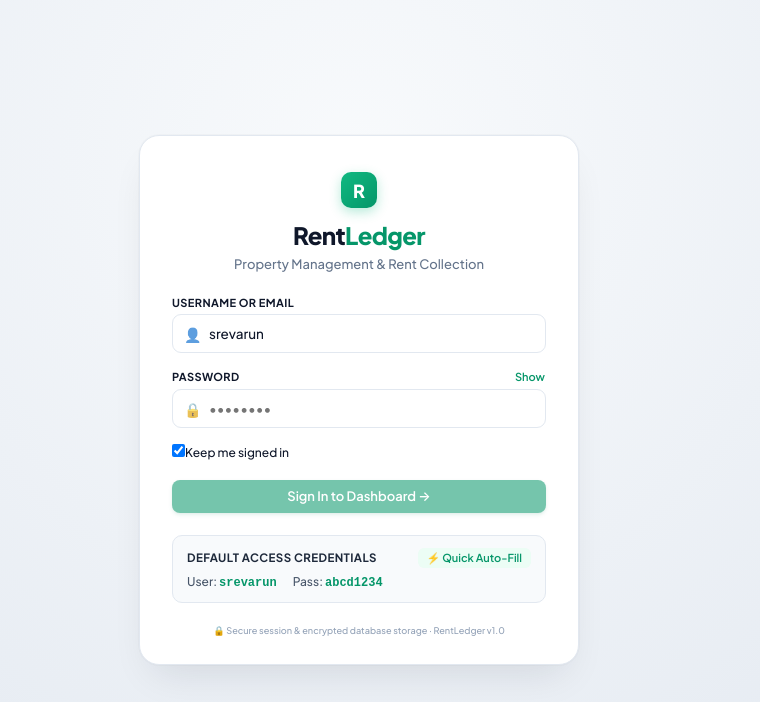
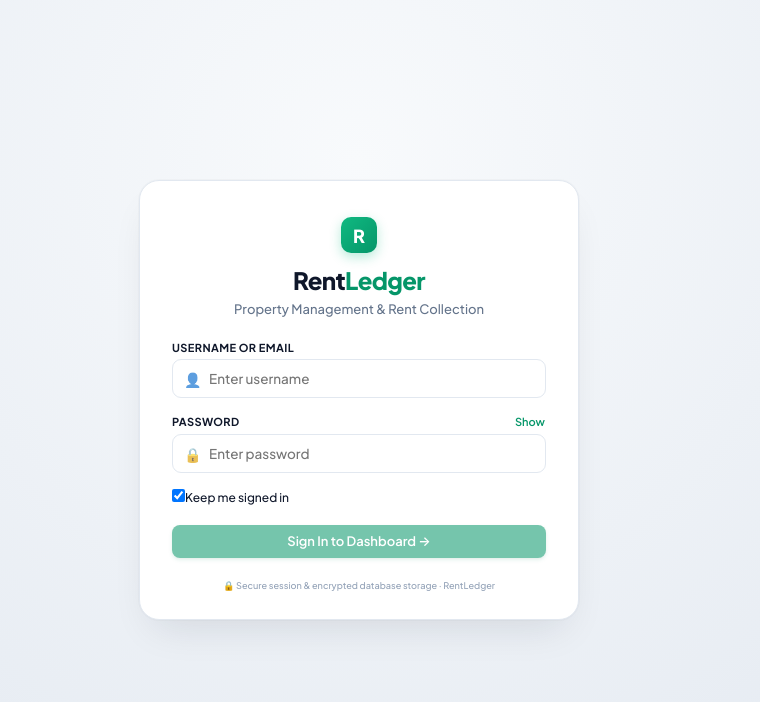
Before and after one commit to srevarun/Multi-Property-Rent-Tracker, an Angular app in the folder frontend/: page / in a window 1280 px wide. Shown: the top 702 px of the page, without its empty margins (281-1041 px from the left). Built offline with nearby package versions, Linux system fonts and the light colour scheme.

Commit message:
Remove default credentials display from login board

```diff
--- a/frontend/src/app/app.component.html
+++ b/frontend/src/app/app.component.html
@@ -23,10 +23,10 @@
       <button [class.active]="view === 'archive'" (click)="setView('archive')"><span class="icon">📖</span> Archive & books</button>
     </nav>
     <div class="side-footer">
-      <div class="avatar">{{ (currentUser?.full_name || 'Srevarun Somasundaram').slice(0, 2).toUpperCase() }}</div>
+      <div class="avatar">{{ (currentUser?.full_name || currentUser?.username || 'User').slice(0, 2).toUpperCase() }}</div>
       <div style="flex: 1; min-width: 0;">
-        <strong style="white-space: nowrap; overflow: hidden; text-overflow: ellipsis;">{{ currentUser?.full_name || 'Srevarun Somasundaram' }}</strong>
-        <small>&#64;{{ currentUser?.username || 'srevarun' }}</small>
+        <strong style="white-space: nowrap; overflow: hidden; text-overflow: ellipsis;">{{ currentUser?.full_name || currentUser?.username || 'User' }}</strong>
+        <small *ngIf="currentUser?.username">&#64;{{ currentUser?.username }}</small>
       </div>
       <button type="button" class="icon-btn" (click)="logout()" title="Log out" style="color: #94a3b8; font-size: 16px;">🚪</button>
     </div>
--- a/frontend/src/app/components/login/login.component.html
+++ b/frontend/src/app/components/login/login.component.html
@@ -24,7 +24,7 @@
             type="text"
             required
             autocomplete="username"
-            placeholder="e.g. srevarun"
+            placeholder="Enter username"
             [(ngModel)]="username"
             name="username"
             [disabled]="loading" />
@@ -49,7 +49,7 @@
             [type]="showPassword ? 'text' : 'password'"
             required
             autocomplete="current-password"
-            placeholder="••••••••"
+            placeholder="Enter password"
             [(ngModel)]="password"
             name="password"
             [disabled]="loading" />
@@ -71,24 +71,8 @@
       </button>
     </form>
 
-    <!-- Quick Credentials Helper Box -->
-    <div class="login-quick-helper">
-      <div style="display: flex; justify-content: space-between; align-items: center;">
-        <span style="font-weight: 700; color: #1e293b; font-size: 11.5px; text-transform: uppercase; letter-spacing: 0.4px;">
-          Default Access Credentials
-        </span>
-        <button type="button" class="text-btn" style="font-size: 11px; padding: 2px 8px;" (click)="fillDefaults()">
-          ⚡ Quick Auto-Fill
-        </button>
-      </div>
-      <div style="display: flex; gap: 16px; margin-top: 6px; font-size: 12px; color: #475569;">
-        <span>User: <b style="color: #059669; font-family: monospace;">srevarun</b></span>
-        <span>Pass: <b style="color: #059669; font-family: monospace;">abcd1234</b></span>
-      </div>
-    </div>
-
     <div class="login-footer">
-      <small>🔒 Secure session & encrypted database storage · RentLedger v1.0</small>
+      <small>🔒 Secure session & encrypted database storage · RentLedger</small>
     </div>
   </div>
 </div>
--- a/frontend/src/app/components/login/login.component.ts
+++ b/frontend/src/app/components/login/login.component.ts
@@ -14,7 +14,7 @@
 export class LoginComponent {
   @Output() loggedIn = new EventEmitter<AuthUser>();
 
-  username = "srevarun";
+  username = "";
   password = "";
   rememberMe = true;
   showPassword = false;
@@ -50,10 +50,4 @@
       }
     });
   }
-
-  fillDefaults() {
-    this.username = "srevarun";
-    this.password = "abcd1234";
-    this.error = "";
-  }
 }
--- a/frontend/src/styles.css
+++ b/frontend/src/styles.css
@@ -228,14 +228,6 @@
   padding: 0;
 }
 
-.login-quick-helper {
-  margin-top: 22px;
-  background: #f8fafc;
-  border: 1px solid var(--surface-border);
-  border-radius: 10px;
-  padding: 12px 14px;
-}
-
 .login-footer {
   margin-top: 20px;
   text-align: center;
```
